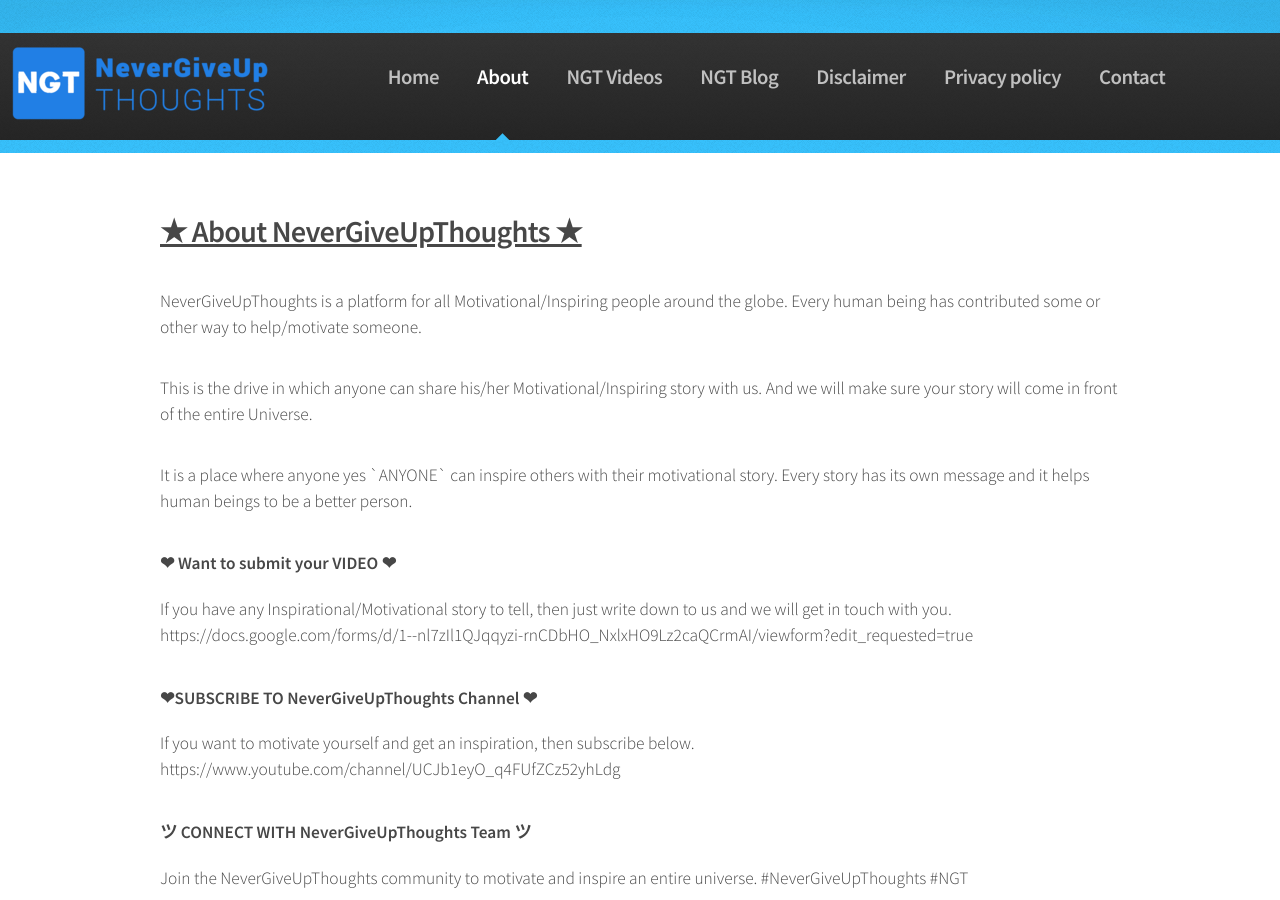
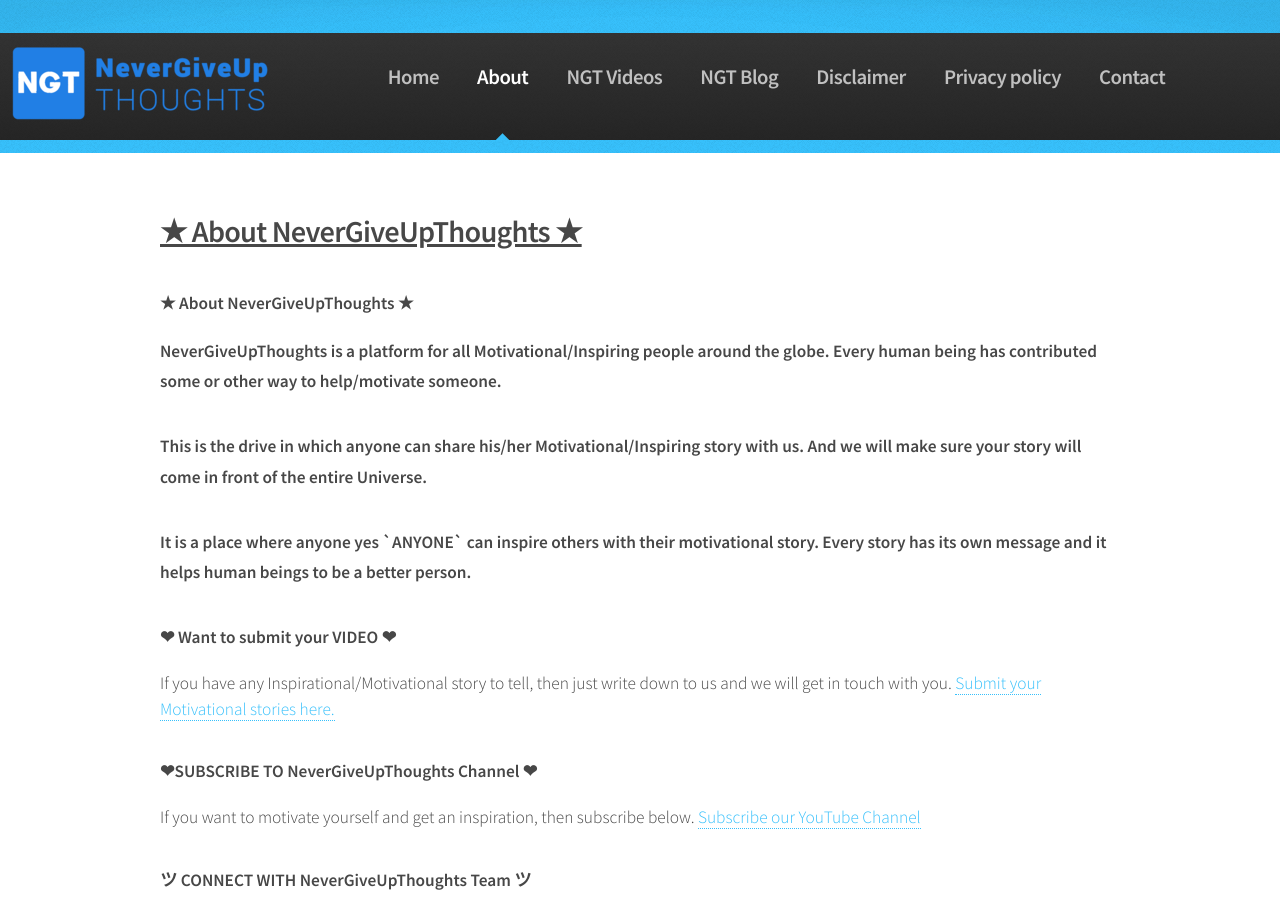
Before and after one commit to NeverGiveUpThoughts/ngt.github.io, a Jekyll site: the page built from about.html, in a window 1280 px wide and 900 px high. Built offline with Jekyll 4.4.1, drawn with Linux system fonts in a browser that asks for light colours.

Commit message:
Update about.html

```diff
--- a/about.html
+++ b/about.html
@@ -20,16 +20,17 @@
 
 
 
+<h1>★  About NeverGiveUpThoughts ★ <h1>
 <p>NeverGiveUpThoughts is a platform for all Motivational/Inspiring people around the globe. Every human being has contributed some or other way to help/motivate  someone. </p>
 <p>This is the drive in which anyone can share his/her Motivational/Inspiring story with us. And we will make sure your story will come in front of the entire Universe. </p>
 <p>It is a place where anyone yes `ANYONE` can inspire others with their motivational story. Every story has its own message and it helps human beings to be a better person.</p>
 <h1>❤ Want to submit your VIDEO ❤</h1>
 <p>If you have any Inspirational/Motivational story to tell, then just write down to us and we will get in touch with you.
-https://docs.google.com/forms/d/1--nl7zIl1QJqqyzi-rnCDbHO_NxlxHO9Lz2caQCrmAI/viewform?edit_requested=true </P>
+<a href=”https://docs.google.com/forms/d/1--nl7zIl1QJqqyzi-rnCDbHO_NxlxHO9Lz2caQCrmAI/viewform?edit_requested=true “>Submit your Motivational stories here.</a></P>
 
 <h1>❤SUBSCRIBE TO NeverGiveUpThoughts Channel ❤</h1>
 <p>If you want to motivate yourself and get an inspiration, then subscribe below.
-https://www.youtube.com/channel/UCJb1eyO_q4FUfZCz52yhLdg </p>
+<a href=" https://www.youtube.com/channel/UCJb1eyO_q4FUfZCz52yhLdg "> Subscribe our YouTube  Channel</a> </p>
 
 <h1>ツ  CONNECT WITH NeverGiveUpThoughts Team  ツ</h1>
 <p>Join the NeverGiveUpThoughts community to motivate and inspire an entire universe. #NeverGiveUpThoughts #NGT</p>
```
